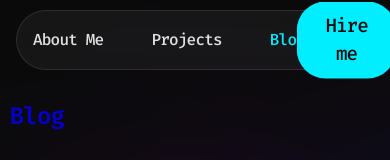
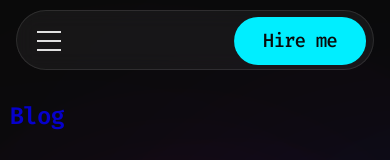
Before and after one commit to slnnzmtl/Vue-Personal-Portfolio, a Vue app: page /blog in a window 390 px wide. Shown: the top 160 px of the page. Built offline with nearby package versions, Linux system fonts and the light colour scheme.

Commit message:
feat(nav): implement responsive navigation
- Add mobile-friendly navigation menu
- Implement burger menu with smooth transitions
- Update app layout and core styles
- Enhance navigation accessibility

```diff
--- a/src/App.vue
+++ b/src/App.vue
@@ -27,5 +27,6 @@ export default defineComponent({
 <style lang="scss">
 :root {
   color: #fff;
+  @extend %scrollbar-tidy;
 }
 </style>
--- a/src/components/NavigationMenu.vue
+++ b/src/components/NavigationMenu.vue
@@ -2,7 +2,7 @@
 import { HireMeButton } from "@/components/ui";
 import { useModalService } from "@/composables";
 import { ModalKey } from "@/modals/types";
-import { defineComponent } from "vue";
+import { defineComponent, ref } from "vue";
 
 export default defineComponent({
   name: "NavigationMenu",
@@ -11,6 +11,11 @@ export default defineComponent({
   },
   setup() {
     const { openModal } = useModalService();
+    const isMenuOpen = ref(false);
+
+    const toggleMenu = () => {
+      isMenuOpen.value = !isMenuOpen.value;
+    };
 
     const smoothScroll = (event: MouseEvent, targetId: string) => {
       event.preventDefault();
@@ -25,6 +30,8 @@ export default defineComponent({
     };
 
     return {
+      isMenuOpen,
+      toggleMenu,
       onModalOpen,
       smoothScroll,
     };
@@ -33,15 +40,21 @@ export default defineComponent({
 </script>
 
 <template>
-  <nav>
+  <nav :class="{ 'menu-open': isMenuOpen }">
     <div class="nav-content max-w-screen-xl 2xl:max-w-screen-2xl mx-auto">
+      <button class="burger-button" @click="toggleMenu">
+        <span></span>
+        <span></span>
+        <span></span>
+      </button>
+
       <div class="nav-links">
-        <router-link to="/">About Me</router-link>
-        <router-link to="/projects">Projects</router-link>
-        <router-link to="/blog">Blog</router-link>
+        <router-link to="/" @click="isMenuOpen = false">About Me</router-link>
+        <router-link to="/projects" @click="isMenuOpen = false">Projects</router-link>
+        <router-link to="/blog" @click="isMenuOpen = false">Blog</router-link>
       </div>
 
-      <div class="flex items-center justify-end w-full">
+      <div class="hire-button">
         <HireMeButton @click="onModalOpen" />
       </div>
     </div>
@@ -54,21 +67,21 @@ nav {
   position: fixed;
   top: 10px;
   right: 0;
-  height: 60px;
+  height: 100%;
+  max-height: 60px;
   z-index: 100;
   width: 100%;
-
   display: flex;
   justify-content: flex-end;
 
   .nav-content {
     display: flex;
     align-items: center;
+    justify-content: space-between;
     height: 100%;
     width: 100%;
     position: relative;
-
-    transition: all 0.5s cubic-bezier(0.4, 0, 0.2, 1);
+    transition: all 0.3s cubic-bezier(0.4, 0, 0.2, 1);
     background: rgba(255, 255, 255, 0.05);
     backdrop-filter: blur(10px);
     border-radius: 30px;
@@ -76,32 +89,38 @@ nav {
     padding: 0 1rem;
   }
 
-  .nav-icon {
+  .burger-button {
+    position: absolute;
+    top: 20px;
+    left: 20px;
+
     display: none;
-    align-items: center;
-    justify-content: center;
-    width: 40px;
-    height: 40px;
+    flex-direction: column;
+    justify-content: space-between;
+    width: 24px;
+    height: 20px;
+    background: transparent;
+    border: none;
     cursor: pointer;
-    color: var(--text);
-    transition: all 0.5s cubic-bezier(0.4, 0, 0.2, 1);
+    z-index: 10;
 
-    &:hover {
-      color: var(--cyan);
+    span {
+      width: 100%;
+      height: 2px;
+      background-color: var(--text);
+      transition: all 0.3s ease;
     }
   }
 
   .nav-links {
     display: flex;
     gap: 3rem;
-    transition: all 0.5s cubic-bezier(0.4, 0, 0.2, 1);
 
     a {
       color: var(--text);
       text-decoration: none;
       font-weight: 500;
       transition: color 0.3s ease;
-      min-width: max-content;
 
       &:hover {
         color: var(--cyan);
@@ -113,47 +132,56 @@ nav {
     }
   }
 
-  &.collapsed {
-    .nav-content {
-      width: 60px;
-      overflow: hidden;
+  @media (max-width: 768px) {
+    .burger-button {
+      display: flex;
     }
 
-    .nav-icon {
-      display: flex;
+    .nav-content {
+      align-items: flex-start;
+      padding: 1rem 1rem;
+      height: 100%;
+      max-height: 60px;
     }
 
     .nav-links {
       display: none;
-      transform: translateX(-20px);
-
-      * {
-        min-width: max-content;
-        visibility: hidden;
-      }
+      width: 100%;
+      flex-direction: column;
+      gap: 1.5rem;
+      margin-top: 1rem;
+      align-items: center;
     }
 
-    &:hover {
+    .hire-button {
+      position: absolute;
+      top: 10px;
+      right: 18px;
+    }
+
+    &.menu-open {
+      height: max-content;
+
       .nav-content {
-        width: 400px;
-        padding: 0 2rem;
-      }
-
-      .nav-icon {
-        display: none;
-        transform: translateX(-100%);
+        height: 100%;
+        max-height: 1000px;
       }
 
       .nav-links {
         display: flex;
-        transform: translateX(0);
-        justify-content: space-between;
-        gap: 1rem;
-        width: 100%;
+      }
 
-        * {
-          visibility: visible;
-          transition: all 1s cubic-bezier(0.4, 0, 0.2, 1);
+      .burger-button {
+        span {
+          &:first-child {
+            transform: translateY(9px) rotate(45deg);
+          }
+          &:nth-child(2) {
+            opacity: 0;
+          }
+          &:last-child {
+            transform: translateY(-9px) rotate(-45deg);
+          }
         }
       }
     }
--- a/src/styles/style.css
+++ b/src/styles/style.css
@@ -57,15 +57,18 @@ body {
 h1 {
   font-size: 3.2em;
   line-height: 1.1;
+  font-weight: bold;
 }
 
 h2 {
   font-size: 2.4em;
   line-height: 1.1;
+  font-weight: bold;
 }
 
 h3 {
   font-size: 1.8em;
+  font-weight: bold;
 }
 
 @media (max-width: 1600px) {
```
